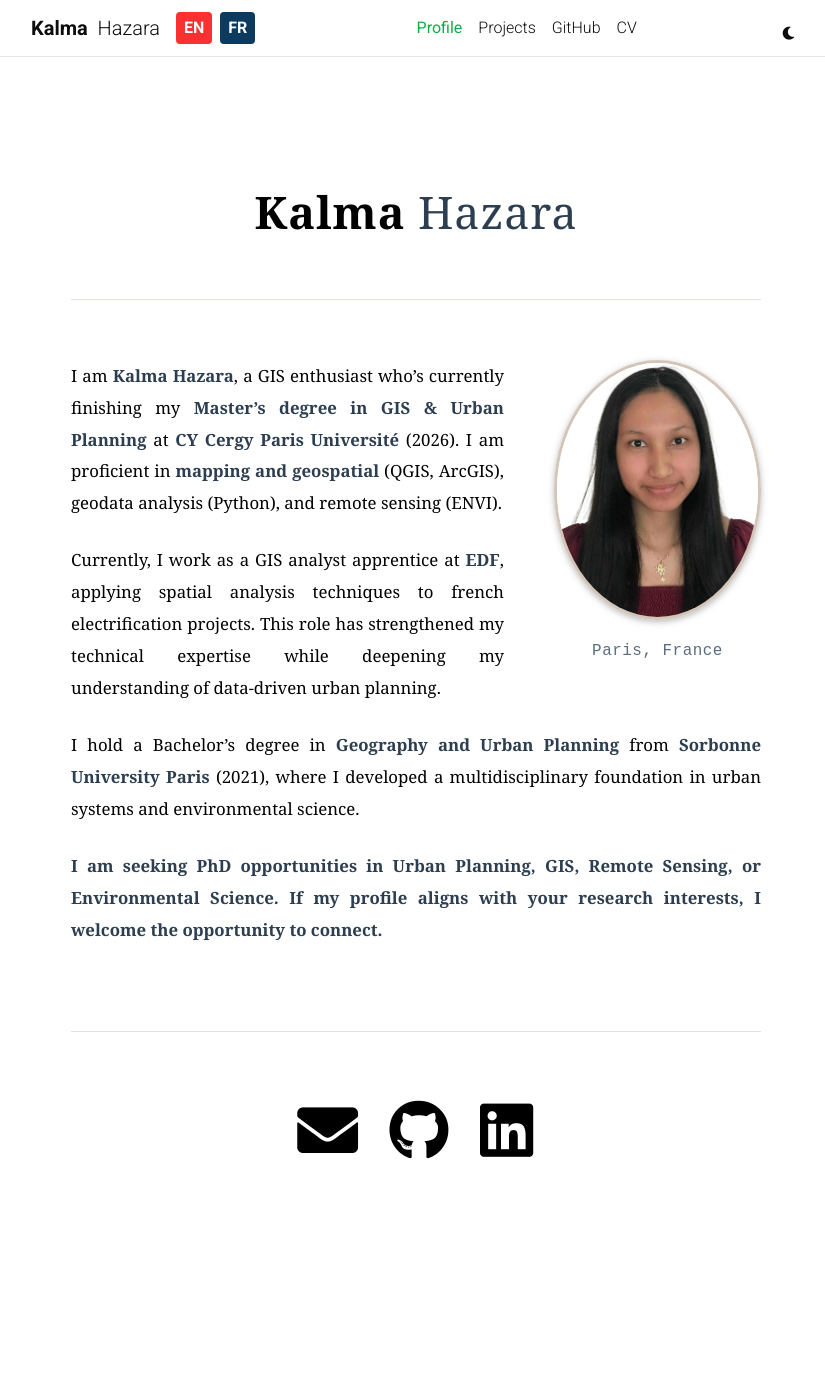
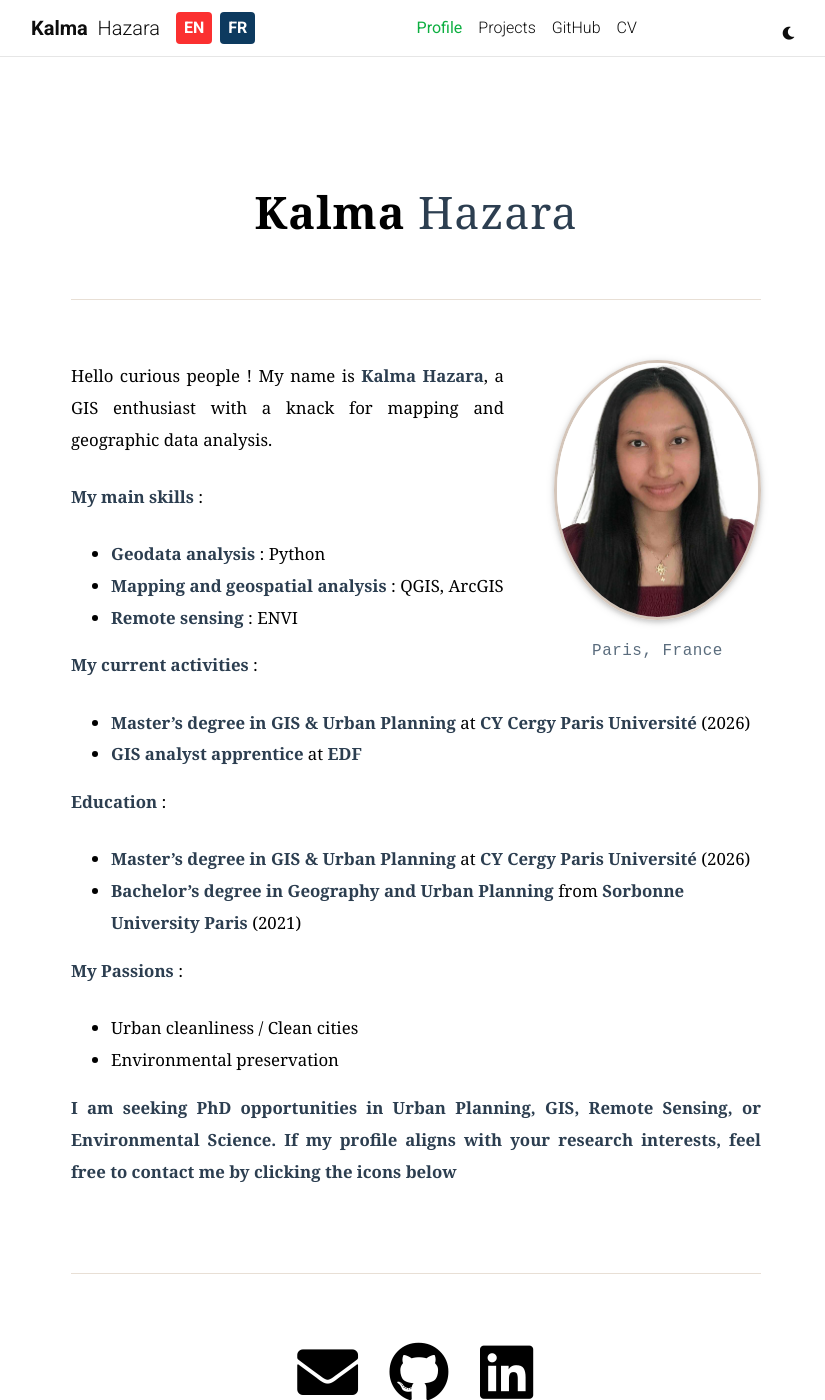
Before and after one commit to kalmahj/kalmahj.github.io, a Jekyll site: the page built from _pages/en/about.md, in a window 1280 px wide and 1400 px high. Shown: the whole window, without its empty margins (224-1049 px from the left). Built offline with Jekyll 4.4.1, drawn with Linux system fonts in a browser that asks for light colours; full-size pictures stand in for the smaller copies a plugin makes; comment, search, counter and statistics services are not loaded; a style sheet for code colours, icons or effects is not loaded.

Commit message:
about page text modified

```diff
--- a/_pages/en/about.md
+++ b/_pages/en/about.md
@@ -22,10 +22,23 @@ selected_papers: false # includes a list of papers marked as "selected={true}"
 social: true  # includes social icons at the bottom of the page
 ---
 
-I am **Kalma Hazara**, a GIS enthusiast who's currently finishing my **Master's degree in GIS & Urban Planning** at **CY Cergy Paris Université** (2026). I am proficient in **mapping and geospatial** (QGIS, ArcGIS), geodata analysis (Python), and remote sensing (ENVI).
+Hello curious people ! My name is **Kalma Hazara**, a GIS enthusiast with a knack for mapping and geographic data analysis.
 
-Currently, I work as a GIS analyst apprentice at **EDF**, applying spatial analysis techniques to french electrification projects. This role has strengthened my technical expertise while deepening my understanding of data-driven urban planning.
+**My main skills** :
+- **Geodata analysis** : Python
+- **Mapping and geospatial analysis** : QGIS, ArcGIS
+- **Remote sensing** : ENVI
 
-I hold a Bachelor's degree in **Geography and Urban Planning** from **Sorbonne University Paris** (2021), where I developed a multidisciplinary foundation in urban systems and environmental science.
+**My current activities** :
+- **Master's degree in GIS & Urban Planning** at **CY Cergy Paris Université** (2026)
+- **GIS analyst apprentice** at **EDF**
 
-**I am seeking PhD opportunities in Urban Planning, GIS, Remote Sensing, or Environmental Science. If my profile aligns with your research interests, I welcome the opportunity to connect.**
+**Education** :
+- **Master's degree in GIS & Urban Planning** at **CY Cergy Paris Université** (2026)
+- **Bachelor's degree in Geography and Urban Planning** from **Sorbonne University Paris** (2021)
+
+**My Passions** :
+- Urban cleanliness / Clean cities
+- Environmental preservation
+
+**I am seeking PhD opportunities in Urban Planning, GIS, Remote Sensing, or Environmental Science. If my profile aligns with your research interests, feel free to contact me by clicking the icons below**
```
